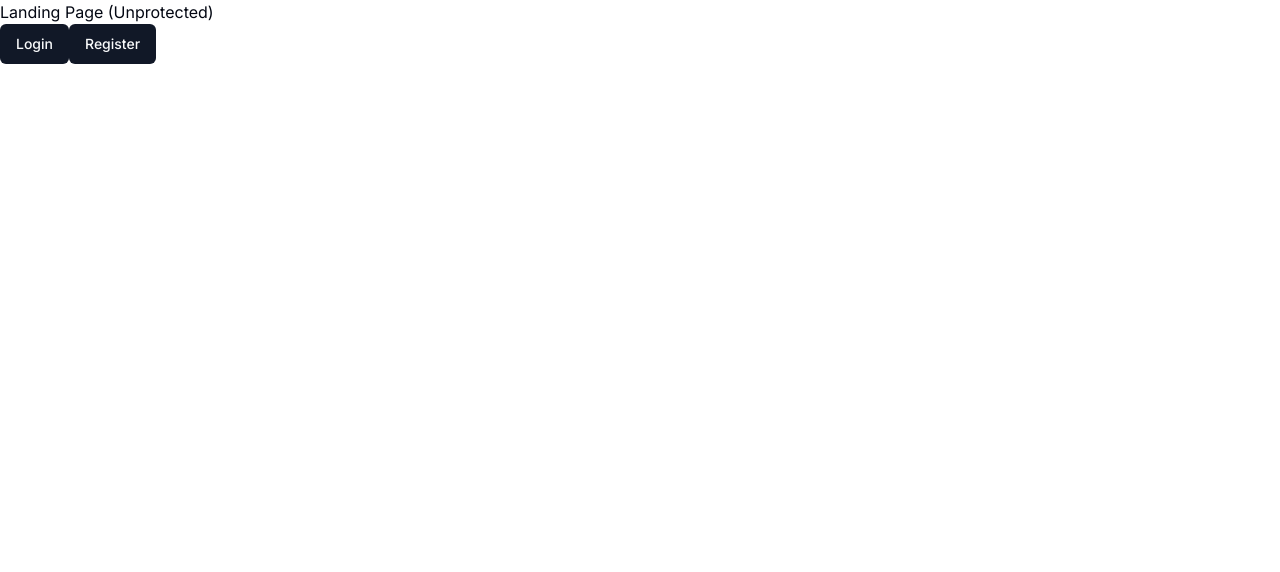
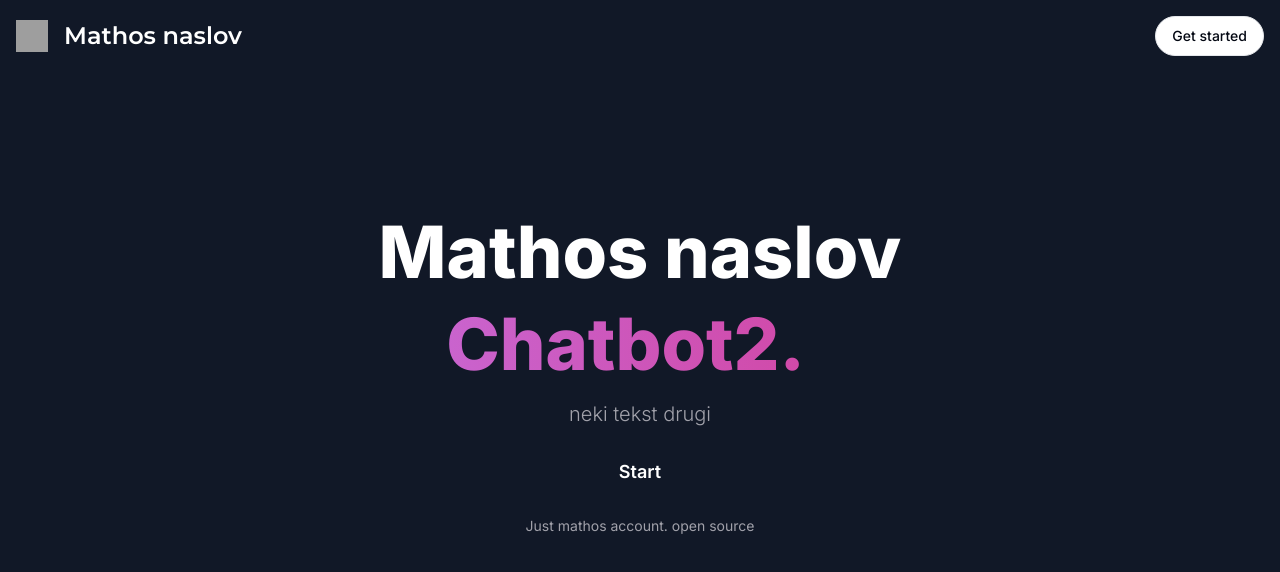
Before and after one commit to branebb/ai-tools, a Next.js app: page / in a window 1280 px wide. Shown: the top 572 px of the page. Built offline with nearby package versions, Linux system fonts and the light colour scheme; no server answers; grey boxes are pictures that could not be loaded.

Commit message:
Landing page added

```diff
--- /dev/null
+++ b/app/(landing)/layout.tsx
@@ -0,0 +1,15 @@
+const LandingLayout = ({
+    children
+}: {
+    children: React.ReactNode;
+}) => {
+    return (
+        <main className="h-full bg-[#111827] overflow-auto">
+           <div className="mx-auto max-w-screen-xl h-full w-full">
+                {children}
+            </div>
+        </main>
+    )
+}
+
+export default LandingLayout;
--- a/app/(landing)/page.tsx
+++ b/app/(landing)/page.tsx
@@ -1,22 +1,11 @@
-import { Button } from "@/components/ui/button";
-import Link from "next/link";
+import { LandingHero } from "@/components/landing-hero";
+import { LandingNavbar } from "@/components/landing-navbar";
 
 const LandingPage = () => {
     return (
-        <div>
-            Landing Page (Unprotected)
-            <div>
-                <Button asChild>
-                    <Link href="/sign-in">
-                        Login
-                    </Link>
-                </Button>
-                <Button>
-                    <Link href="/sign-up">
-                        Register
-                    </Link>
-                </Button>
-            </div>
+        <div className="h-full">
+            <LandingNavbar />
+            <LandingHero />
         </div>
     );
 }
--- /dev/null
+++ b/components/landing-hero.tsx
@@ -0,0 +1,45 @@
+"use client";
+
+
+import { useAuth } from "@clerk/nextjs"
+import Link from "next/link";
+
+import TypewriterComponent from "typewriter-effect"
+import { Button } from "@/components/ui/button";
+
+export const LandingHero = () => {
+
+    const { isSignedIn } = useAuth();
+
+
+
+    return (
+        <div className="text-white font-bold py-36 text-center space-y-5">
+            <div className="text-4xl sm:text-5xl md:text-6xl lg:text-7xl space-y-5 font-extrabold">
+                <h1> Mathos naslov </h1>
+                <div className="text-transparent bg-clip-text bg-gradient-to-r from-purple-400 to-pink-600">
+                    <TypewriterComponent options={{
+                        strings: [
+                            "Chatbot.", "Chatbot2.", "Chatbot3.", "Chatbot4.",
+                        ],
+                        autoStart: true,
+                        loop: true
+                    }}/>
+                </div>
+            </div>
+            <div className="text-sm md:text-xl font-light text-zinc-400">
+                neki tekst drugi
+            </div>
+            <div>
+               <Link href={isSignedIn ? "/dashboard" : "/sign-up"}>
+                <Button variant="ghost" className="md:text-lg p-4 md:p-6 rounded-full font-semibold">
+                    Start
+                </Button>
+               </Link>
+            </div>
+            <div className="text-zinc-400 text-cs md:text-sm font-normal">
+                Just mathos account. open source
+            </div>
+        </div>
+    )
+}
--- /dev/null
+++ b/components/landing-navbar.tsx
@@ -0,0 +1,43 @@
+"use client";
+
+import { Montserrat } from "next/font/google";
+import Image from "next/image";
+
+import Link from "next/link";
+
+import { useAuth } from "@clerk/nextjs";
+
+import { cn } from "@/lib/utils";
+
+import { Button } from "./ui/button";
+
+const font = Montserrat({
+    weight: "600",
+    subsets: ["latin"]
+});
+
+export const LandingNavbar = () => {
+
+    const { isSignedIn } = useAuth();
+
+    return (
+        <nav className="p-4 bg-transparent flex items-center justify-between">
+            <Link href="/" className="flex items-center">
+                <div className="relative h-8 w-8 mr-4">
+                    <Image fill alt="Logo" src="/logo.png" />
+                </div>
+                <h1 className={cn("text-2xl font-bold text-white", font.className)}>
+                    Mathos naslov
+                </h1>
+            </Link>
+            <div className="flex items-center gap-x-2">
+                <Link href={isSignedIn ? "/dashboard" : "/sign-up"}>
+                    <Button variant="outline" className="rounded-full">
+                        Get started
+                    </Button>
+                </Link>
+            </div>
+        </nav>
+    )
+
+}
--- a/package.json
+++ b/package.json
@@ -40,6 +40,7 @@
     "tailwindcss": "3.3.3",
     "tailwindcss-animate": "^1.0.6",
     "typescript": "5.1.6",
+    "typewriter-effect": "^2.20.1",
     "zod": "^3.21.4"
   }
 }
```
Also changed, not shown: 1 other file (tests, documents, lock files or other folders).
